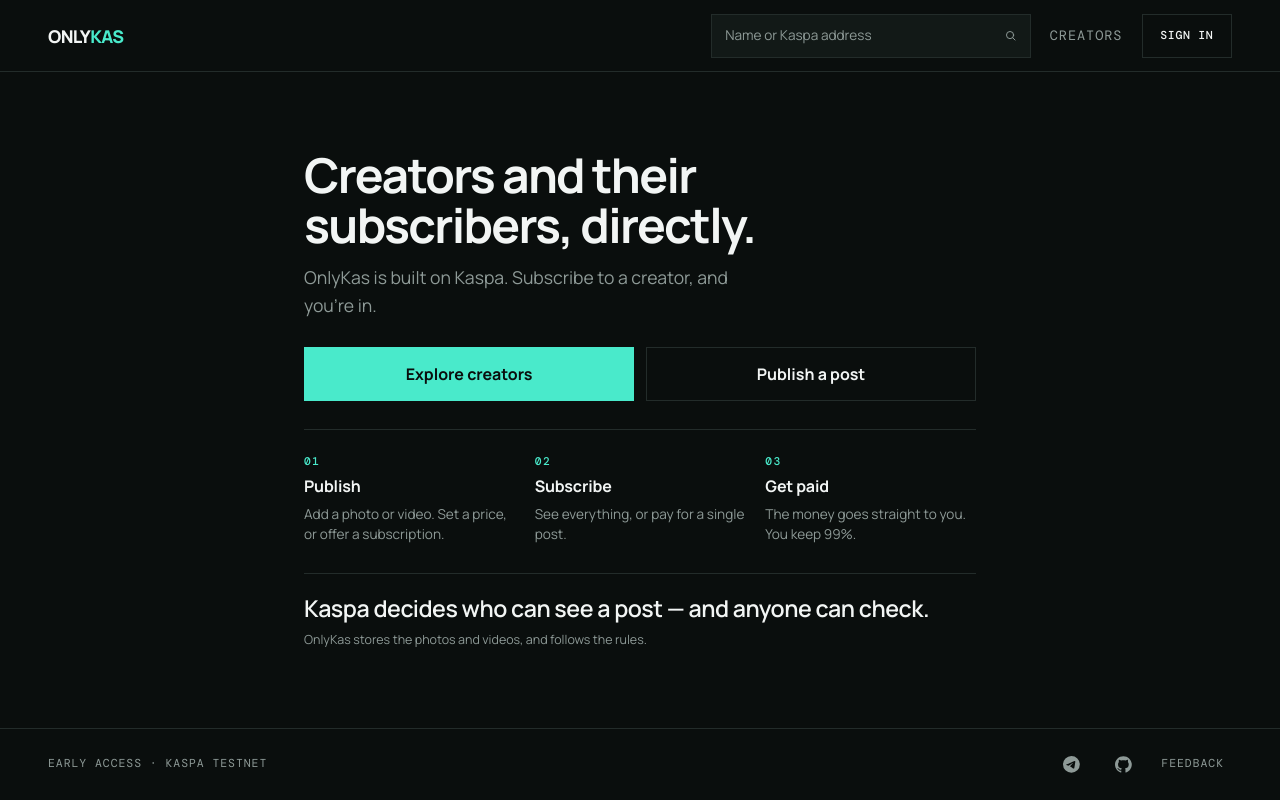
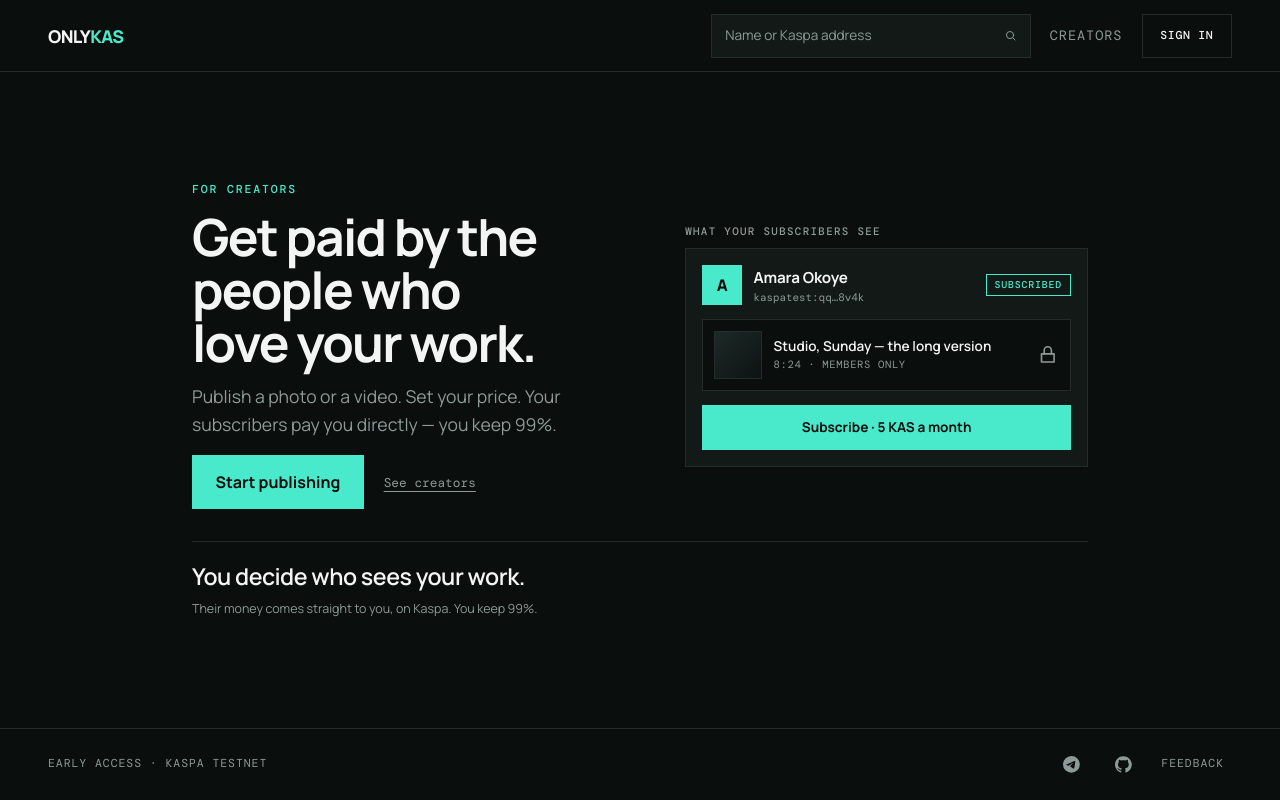
Before and after one commit to danieliyahu1/onlykas, a React (Vite) app in the folder frontend/: page / in a window 1280 px wide. Built offline with nearby package versions, Linux system fonts and the light colour scheme.

Commit message:
feat: pitch the home page to creators

```diff
--- a/frontend/src/HomePage.tsx
+++ b/frontend/src/HomePage.tsx
@@ -1,53 +1,69 @@
 import { Link } from "react-router-dom";
-
-const STEPS = [
-  {
-    title: "Publish",
-    body: "Add a photo or video. Set a price, or offer a subscription.",
-  },
-  {
-    title: "Subscribe",
-    body: "See everything, or pay for a single post.",
-  },
-  {
-    title: "Get paid",
-    body: "The money goes straight to you. You keep 99%.",
-  },
-];
+import { LockIcon } from "./Icons.js";
 
 export function HomePage() {
   return (
     <section className="home-page">
+      <div className="home-hero">
         <header className="home-intro">
-        <h1>Creators and their subscribers, directly.</h1>
+          <p className="home-eyebrow">For creators</p>
+          <h1>Get paid by the people who love your work.</h1>
           <p className="home-lede">
-          OnlyKas is built on Kaspa. Subscribe to a creator, and you're in.
+            Publish a photo or a video. Set your price. Your subscribers pay you
+            directly — you keep 99%.
           </p>
-      </header>
           <div className="home-doors">
-        <Link className="primary" to="/creators">
-          Explore creators
+            <Link className="primary" to="/publish">
+              Start publishing
             </Link>
-        <Link className="secondary" to="/publish">
-          Publish a post
+            <Link className="home-skip" to="/creators">
+              See creators
             </Link>
           </div>
-      <ol className="home-steps">
-        {STEPS.map((step) => (
-          <li key={step.title}>
-            <strong>{step.title}</strong>
-            <span>{step.body}</span>
-          </li>
-        ))}
-      </ol>
+        </header>
+        <CreatorPreview />
+      </div>
       <div className="home-trust">
-        <p className="home-trust-claim">
-          Kaspa decides who can see a post — and anyone can check.
-        </p>
+        <p className="home-trust-claim">You decide who sees your work.</p>
         <p className="home-trust-note">
-          OnlyKas stores the photos and videos, and follows the rules.
+          Their money comes straight to you, on Kaspa. You keep 99%.
         </p>
       </div>
     </section>
   );
 }
+
+function CreatorPreview() {
+  return (
+    <figure className="home-preview">
+      <figcaption className="home-preview-caption">
+        What your subscribers see
+      </figcaption>
+      <div
+        className="preview-card"
+        role="img"
+        aria-label="A creator's page on OnlyKas: a members-only video post priced at 5 KAS, with a Subscribe button."
+      >
+        <div className="preview-head">
+          <span className="preview-avatar">A</span>
+          <span className="preview-identity">
+            <strong>Amara Okoye</strong>
+            <span className="preview-address">kaspatest:qq…8v4k</span>
+          </span>
+          <span className="preview-badge">Subscribed</span>
+        </div>
+        <div className="preview-post">
+          <span className="preview-thumb" />
+          <span className="preview-post-copy">
+            <strong>Studio, Sunday — the long version</strong>
+            <span className="preview-post-meta">8:24 · Members only</span>
+          </span>
+          <span className="preview-lock">
+            <LockIcon open={false} />
+          </span>
+        </div>
+        <span className="preview-action">Subscribe · 5 KAS a month</span>
+      </div>
+    </figure>
+  );
+}
--- a/frontend/src/styles.css
+++ b/frontend/src/styles.css
@@ -533,25 +533,40 @@ main:has(.home-page) {
   scrollbar-gutter: auto;
 }
 .home-page {
-  width: min(100%, 48rem);
+  width: min(100%, 62rem);
   min-height: 100%;
   display: grid;
   align-content: center;
-  gap: clamp(1rem, 3.5vh, 2.25rem);
+  gap: clamp(1.25rem, 4vh, 2.5rem);
   padding: clamp(1.5rem, 6vh, 3.5rem) clamp(1rem, 4vw, 3rem);
+}
+.home-hero {
+  display: grid;
+  gap: clamp(1.5rem, 4vw, 3rem);
+  align-items: center;
 }
 .home-intro {
   display: grid;
   gap: clamp(0.6rem, 1.6vh, 1rem);
+  align-content: start;
+}
+.home-eyebrow {
+  margin: 0;
+  color: var(--acid);
+  font:
+    500 0.72rem "DM Mono",
+    monospace;
+  text-transform: uppercase;
+  letter-spacing: 0.16em;
 }
 .home-intro h1 {
-  max-width: 16ch;
+  max-width: 15ch;
   margin: 0;
-  font-size: clamp(1.9rem, min(5.5vw, 7vh), 3rem);
+  font-size: clamp(1.9rem, min(5vw, 6.5vh), 3.2rem);
   text-wrap: balance;
 }
 .home-lede {
-  max-width: 46ch;
+  max-width: 42ch;
   margin: 0;
   color: var(--muted);
   font-size: clamp(0.95rem, min(2vw, 2.2vh), 1.1rem);
@@ -561,44 +576,140 @@ main:has(.home-page) {
 .home-doors {
   display: flex;
   flex-wrap: wrap;
-  gap: 0.75rem;
+  align-items: center;
+  gap: 1.25rem;
+  margin-top: 0.25rem;
 }
-.home-doors .primary,
-.home-doors .secondary {
-  flex: 1 1 12rem;
+.home-skip {
+  color: var(--muted);
+  font:
+    0.8rem "DM Mono",
+    monospace;
+  text-decoration: underline;
+  text-underline-offset: 0.3em;
+  transition: color 0.12s ease;
 }
-.home-steps {
+.home-skip:hover,
+.home-skip:focus-visible {
+  color: var(--paper);
+}
+@media (min-width: 900px) {
+  .home-hero {
+    grid-template-columns: minmax(0, 1.05fr) minmax(0, 0.95fr);
+  }
+}
+
+/* Home preview */
+
+.home-preview {
   display: grid;
-  grid-template-columns: repeat(auto-fit, minmax(13rem, 1fr));
-  gap: clamp(1rem, 2.5vh, 1.5rem);
+  gap: 0.6rem;
   margin: 0;
-  padding: clamp(1rem, 3vh, 2rem) 0 0;
-  border-top: 1px solid var(--line);
-  list-style: none;
-  counter-reset: step;
 }
-.home-steps li {
+.home-preview-caption {
+  color: var(--muted);
+  font:
+    500 0.68rem "DM Mono",
+    monospace;
+  text-transform: uppercase;
+  letter-spacing: 0.12em;
+}
+.preview-card {
   display: grid;
-  gap: 0.35rem;
+  gap: 0.85rem;
+  padding: 1rem;
+  border: 1px solid var(--line);
+  background: var(--surface);
 }
-.home-steps li::before {
-  counter-increment: step;
-  content: counter(step, decimal-leading-zero);
+.preview-head {
+  display: flex;
+  align-items: center;
+  gap: 0.7rem;
+}
+.preview-avatar {
+  display: inline-grid;
+  place-items: center;
+  flex: 0 0 auto;
+  width: 2.5rem;
+  height: 2.5rem;
+  background: var(--acid);
+  color: var(--ink);
+  font-weight: 800;
+}
+.preview-identity {
+  display: grid;
+  min-width: 0;
+}
+.preview-identity strong {
+  font-size: 0.95rem;
+  letter-spacing: -0.01em;
+}
+.preview-address {
+  color: var(--muted);
+  font:
+    0.68rem "DM Mono",
+    monospace;
+  overflow-wrap: anywhere;
+}
+.preview-badge {
+  margin-left: auto;
+  padding: 0.2rem 0.5rem;
+  border: 1px solid var(--acid);
   color: var(--acid);
   font:
-    500 0.7rem "DM Mono",
+    500 0.62rem "DM Mono",
     monospace;
-  letter-spacing: 0.14em;
+  text-transform: uppercase;
+  letter-spacing: 0.08em;
 }
-.home-steps strong {
-  font-size: 1rem;
+.preview-post {
+  display: flex;
+  align-items: center;
+  gap: 0.7rem;
+  padding: 0.7rem;
+  border: 1px solid var(--line);
+  background: var(--ink);
+}
+.preview-thumb {
+  flex: 0 0 auto;
+  width: 3rem;
+  height: 3rem;
+  border: 1px solid var(--line);
+  background: linear-gradient(135deg, #1c2a27, #0d1312);
+}
+.preview-post-copy {
+  display: grid;
+  gap: 0.15rem;
+  min-width: 0;
+}
+.preview-post-copy strong {
+  font-size: 0.85rem;
+  font-weight: 600;
+  line-height: 1.3;
+}
+.preview-post-meta {
+  color: var(--muted);
+  font:
+    0.66rem "DM Mono",
+    monospace;
+  text-transform: uppercase;
+  letter-spacing: 0.06em;
+}
+.preview-lock {
+  display: inline-grid;
+  place-items: center;
+  flex: 0 0 auto;
+  margin-left: auto;
+  color: var(--muted);
+}
+.preview-action {
+  display: block;
+  padding: 0.75rem;
+  background: var(--acid);
+  color: var(--ink);
+  text-align: center;
   font-weight: 700;
-  letter-spacing: -0.01em;
-}
-.home-steps span {
-  color: var(--muted);
-  font-size: clamp(0.82rem, 1.7vh, 0.9rem);
-  line-height: 1.5;
+  font-size: 0.85rem;
 }
 .home-trust {
   display: grid;
@@ -628,8 +739,8 @@ main:has(.home-page) {
     gap: clamp(0.75rem, 2.5vh, 1.5rem);
     padding: clamp(1rem, 4vh, 2rem) clamp(1rem, 4vw, 3rem);
   }
-  .home-steps {
-    padding-top: clamp(0.75rem, 2vh, 1.25rem);
+  .home-preview-caption {
+    display: none;
   }
   .home-trust {
     padding-top: clamp(0.65rem, 1.8vh, 1rem);
@@ -646,25 +757,6 @@ main:has(.home-page) {
   .home-lede {
     font-size: 0.9rem;
     line-height: 1.5;
-  }
-  .home-doors .primary,
-  .home-doors .secondary {
-    flex: 1 1 8rem;
-  }
-  .home-steps {
-    grid-template-columns: repeat(3, minmax(0, 1fr));
-    gap: 0.75rem;
-    padding-top: 0.75rem;
-  }
-  .home-steps li::before {
-    font-size: 0.62rem;
-  }
-  .home-steps strong {
-    font-size: 0.85rem;
-  }
-  .home-steps span {
-    font-size: 0.72rem;
-    line-height: 1.4;
   }
   .home-trust {
     padding-top: 0.75rem;
```
Also changed, not shown: 2 other files (tests, documents, lock files or other folders). Lines whose indentation alone changed are shown as unchanged.
